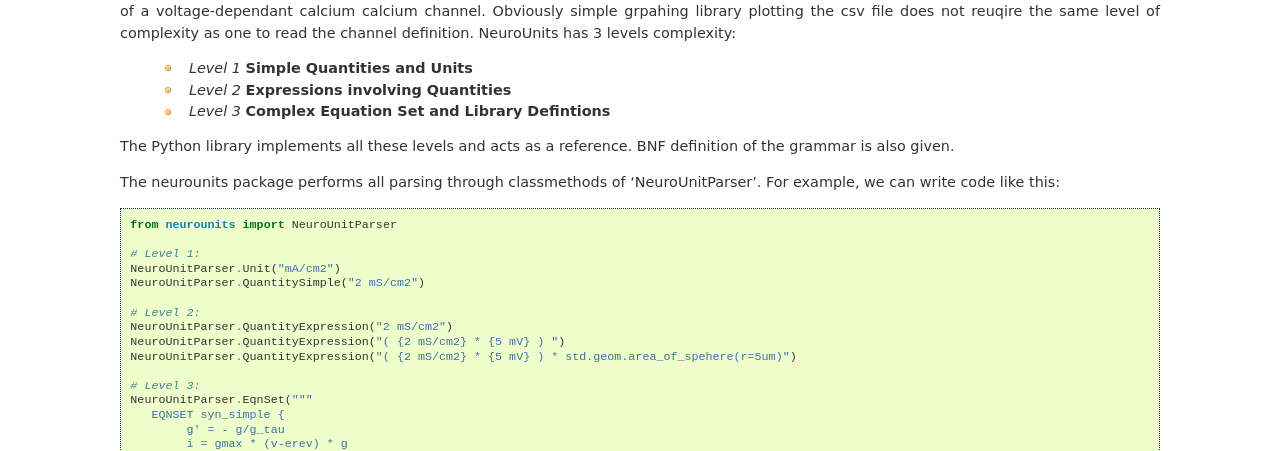
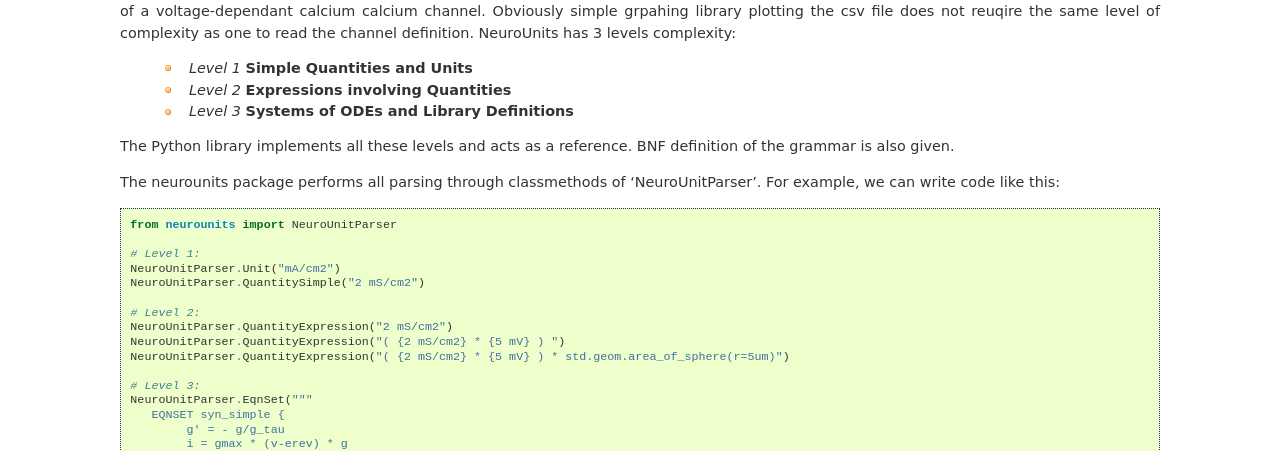
Before and after one commit to mikehulluk/NeuroUnits, a Sphinx documentation site: the page built from doc/index.rst, in a window 1280 px wide and 900 px high, scrolled down 406 px. Shown: the part 157-608 px from the top of the window. Built offline with Sphinx 7.4.7, drawn with Linux system fonts in a browser that asks for light colours.

Commit message:
Fiexed typos

```diff
--- a/doc/index.rst
+++ b/doc/index.rst
@@ -34,7 +34,7 @@ definition.  NeuroUnits has 3 levels complexity:
 
     * *Level 1* **Simple Quantities and Units**
     * *Level 2* **Expressions involving Quantities**
-    * *Level 3* **Complex Equation Set and Library Defintions**
+    * *Level 3* **Systems of ODEs and Library Definitions**
 
 The Python library implements all these levels and acts as a reference. BNF
 definition of the grammar is also given.
@@ -55,7 +55,7 @@ For example, we can write code like this:
     # Level 2:
     NeuroUnitParser.QuantityExpression("2 mS/cm2")
     NeuroUnitParser.QuantityExpression("( {2 mS/cm2} * {5 mV} ) ")
-    NeuroUnitParser.QuantityExpression("( {2 mS/cm2} * {5 mV} ) * std.geom.area_of_spehere(r=5um)")
+    NeuroUnitParser.QuantityExpression("( {2 mS/cm2} * {5 mV} ) * std.geom.area_of_sphere(r=5um)")
 
     # Level 3:
     NeuroUnitParser.EqnSet("""
```
